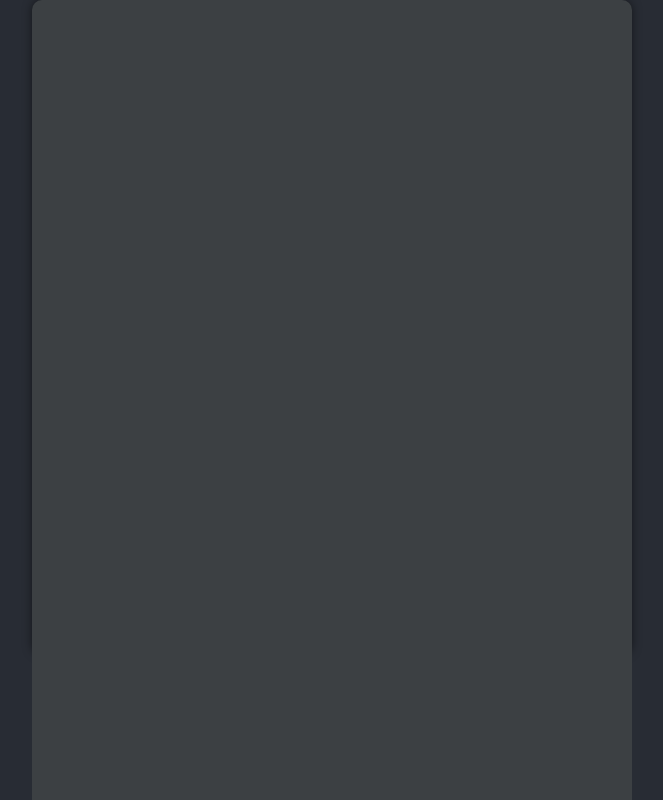
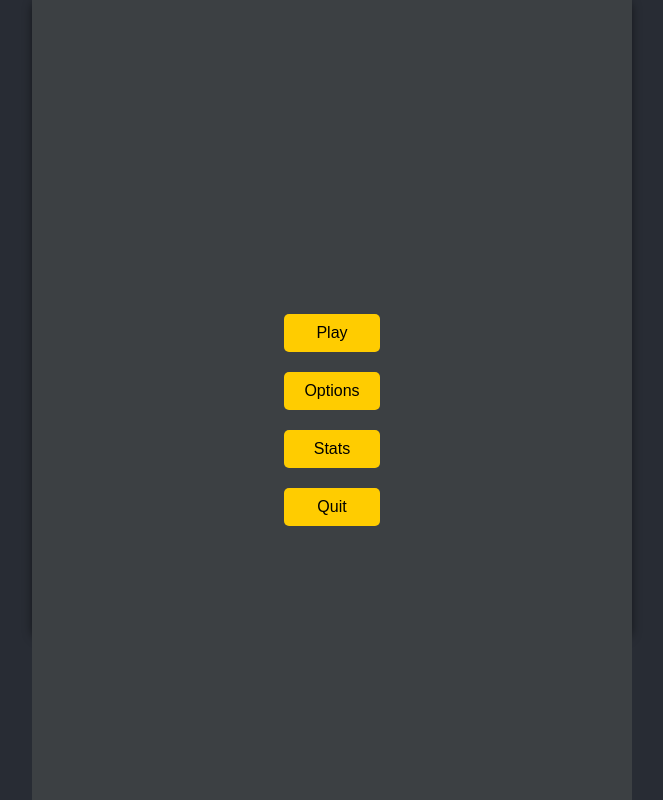
Before and after one commit to PatschkeA8769/Online-Text-based-RPG-Game, a plain HTML site: page index.html in a window 1280 px wide. Both pictures are taken after a click on the button "Pause Game". Shown: the top 800 px of the page, without its empty margins (308-971 px from the left). Drawn offline with Linux system fonts and the light colour scheme.

Commit message:
pause menu created
minor CSS edits

```diff
--- a/index.html
+++ b/index.html
@@ -11,7 +11,12 @@
     <div id="game-container">
         <!-- pause menu -->
         <div id="pause-menu">
-
+          <ul>
+            <li>Play</li>
+            <li>Options</li>
+            <li>Stats</li>
+            <li>Quit</li>
+          </ul>
         </div>
 
         <h1>Mystery Quest</h1>
--- a/script.js
+++ b/script.js
@@ -38,7 +38,8 @@ document.getElementById("answer-button").addEventListener("click", submitAnswer)
 function pauseGame() {
   const pauseMenu = document.getElementById("pause-menu");
   pauseMenu.style.zIndex = "1";
-  pauseMenu.style.height = "1000px";
+  pauseMenu.style.opacity = "1";
+  pauseMenu.style.height = "100%;";
 }
 
 function startGame() {
--- a/styles.css
+++ b/styles.css
@@ -12,34 +12,34 @@ body {
   background-color: #282c34;
   color: white;
   text-align: center;
+  font-size: 16px;
 }
 /* div container */
 #game-container {
   max-width: 600px;
-  margin: 0 auto;
-  padding: 20px;
+  margin: auto;
   background-color: #3c4043;
   border-radius: 10px;
   box-shadow: 0 0 10px rgba(0, 0, 0, 0.5);
-}
-/* pause menu */
-#pause-menu {
-  background-color: #3c4043;
-  width: 100%;
-  position: absolute;
-  left: 0;
 }
 h1, h2 {
   color: #ffcc00;
   padding-bottom: 25px;
 }
+h1 {
+  padding-top: 20px;
+}
 h2 {
  padding-bottom: 30px;
 }
 /* div 1 */
+#instructions {
+  padding-bottom: 20px;
+  border-bottom: solid 1px;
+}
 #instructions ul {
   text-align: left;
-  width: 360px;
+  width: max-content;
   margin: auto;
   display: block;
 }
@@ -49,11 +49,11 @@ h2 {
 }
 /* div 2 */
 #game-info {
-  padding: 10px 0;
+  padding: 30px 0 10px;
 }
 #game-info #stats {
   padding-bottom: 10px;
-  width: 174px;
+  width: max-content;
   margin: auto;
   display: block;
 }
@@ -63,7 +63,7 @@ h2 {
 }
 #game-info #interact {
   padding-bottom: 10px;
-  width: 472px;
+  width: max-content;
   margin: auto;
   font-size: 0px; /* remove space between buttons */
 }
@@ -74,6 +74,9 @@ h2 {
 #room-description p {
   padding-bottom: 10px;
 }
+#start-button {
+  margin-bottom: 20px;
+}
 /* buttons and input */
 button {
   padding: 10px 20px;
@@ -82,6 +85,7 @@ button {
   border-radius: 5px;
   cursor: pointer;
   margin: 10px;
+  font-size: 16px;
 }
 button:hover {
   background-color: #ffc107;
@@ -92,3 +96,31 @@ input {
   border: none;
   border-radius: 5px;
 }
+/* pause menu */
+#pause-menu {
+  background-color: #3c4043;
+  width: 100%;
+  position: absolute;
+  left: 0;
+  opacity: 0;
+  height: 100vh;
+}
+#pause-menu ul {
+  top: 50%;
+  transform: translate(0%, -50%);
+  text-align: left;
+  width: max-content;
+  margin: auto;
+  display: block;
+  list-style-type: none;
+}
+#pause-menu ul li {
+  padding: 10px 20px;
+  background-color: #ffcc00;
+  border: none;
+  border-radius: 5px;
+  cursor: pointer;
+  margin: 20px;
+  color: #000000;
+  text-align: center;
+}
```
